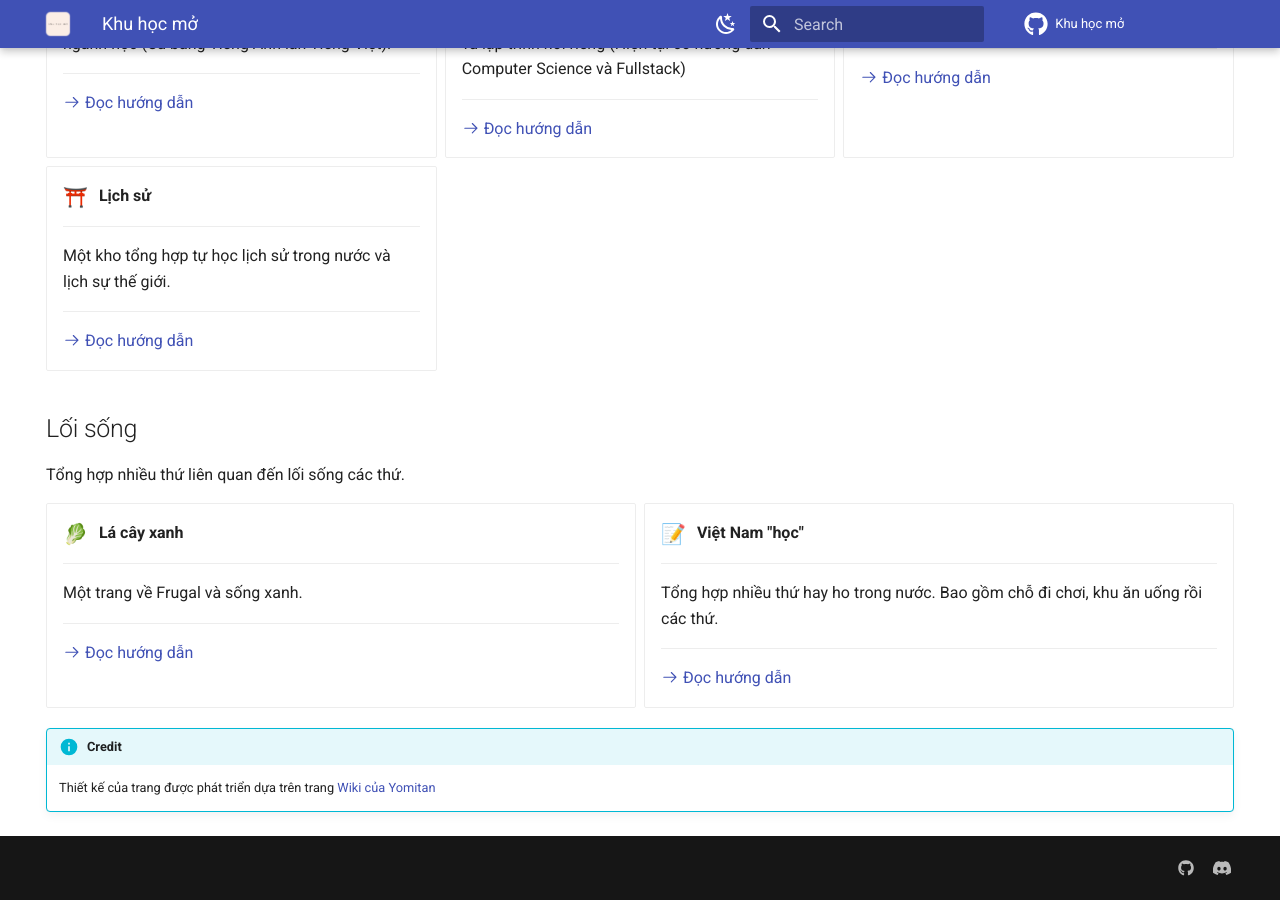
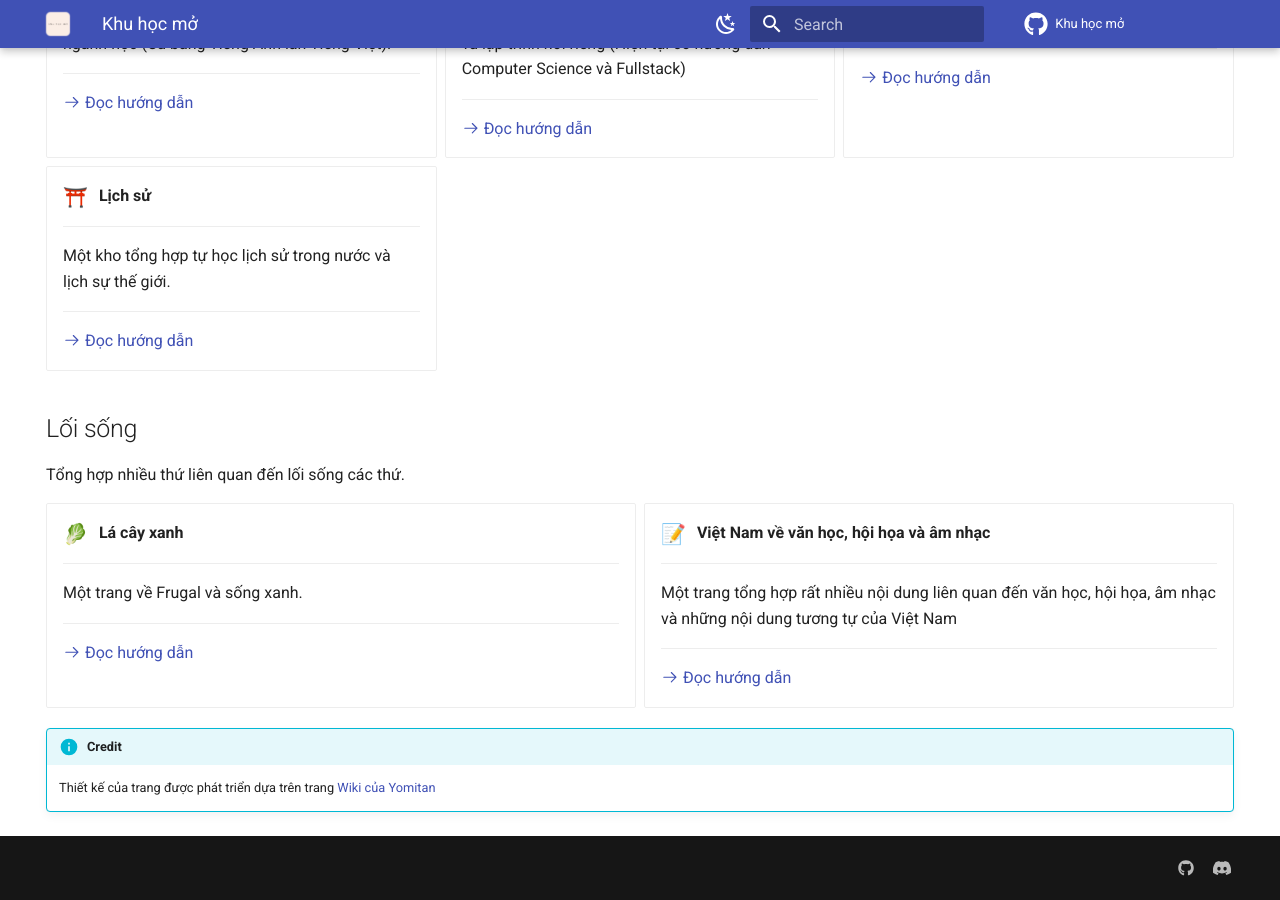
Before and after one commit to daihocmo/daihocmo.github.io, an MkDocs documentation site: the page built from docs/index.md, in a window 1280 px wide and 900 px high, scrolled down 1589 px. Built offline with MkDocs 1.6.1 and Material for MkDocs 9.7.7, drawn with Linux system fonts in a browser that asks for light colours; emoji names are drawn with the system emoji font; comment, search, counter and statistics services are not loaded.

Commit message:
Update index.md

```diff
--- a/docs/index.md
+++ b/docs/index.md
@@ -188,11 +188,11 @@ Tổng hợp nhiều thứ liên quan đến lối sống các thứ.
     [:octicons-arrow-right-24: Đọc hướng dẫn](./la-cay-xanh/)
 
 -   :pencil:{ .lg .middle } &nbsp;
-    __Việt Nam "học"__
+    __Việt Nam về văn học, hội họa và âm nhạc__
 
     ---
 
-    Tổng hợp nhiều thứ hay ho trong nước. Bao gồm chỗ đi chơi, khu ăn uống rồi các thứ.
+    Một trang tổng hợp rất nhiều nội dung liên quan đến văn học, hội họa, âm nhạc và những nội dung tương tự của Việt Nam
 
     ---
 
```
